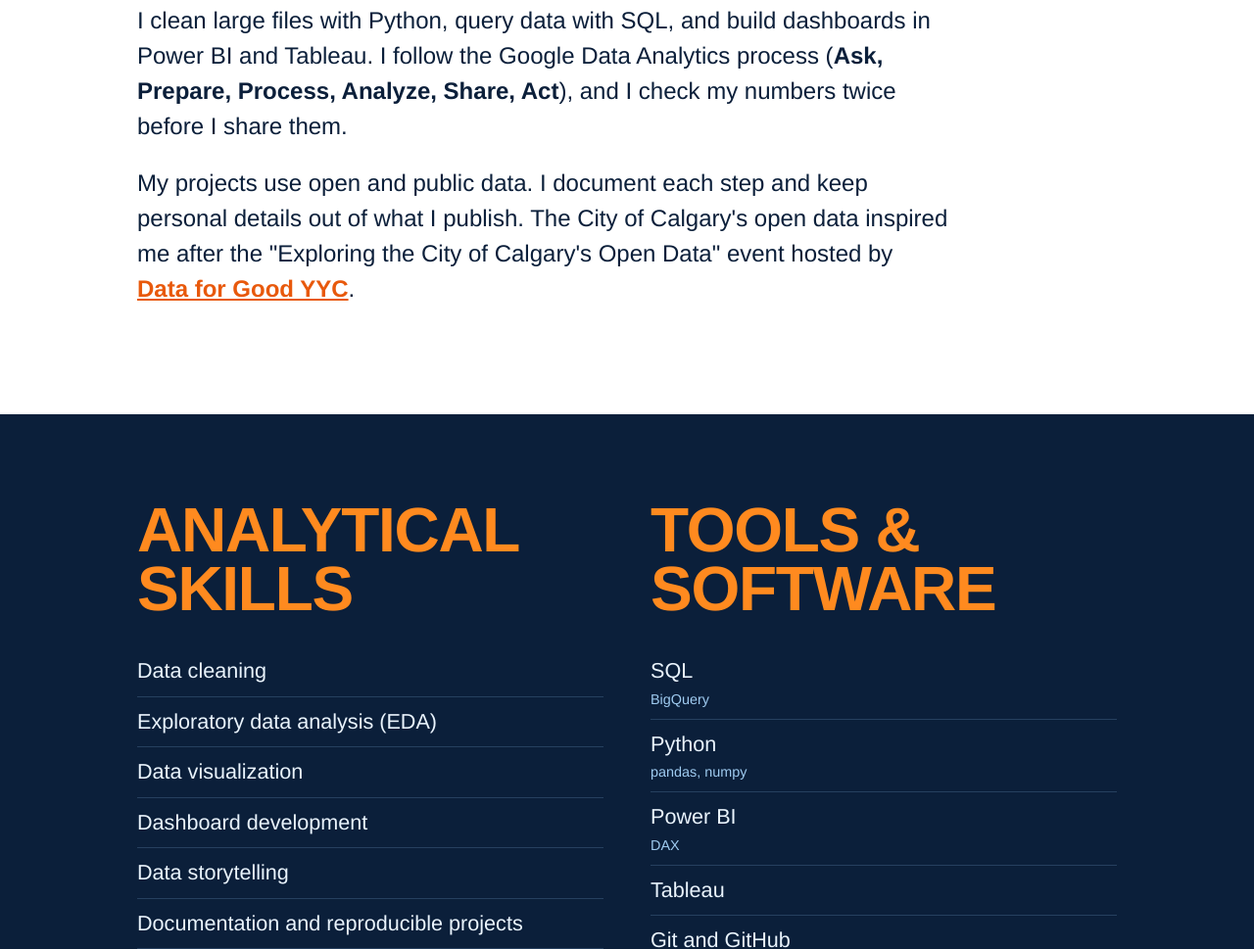
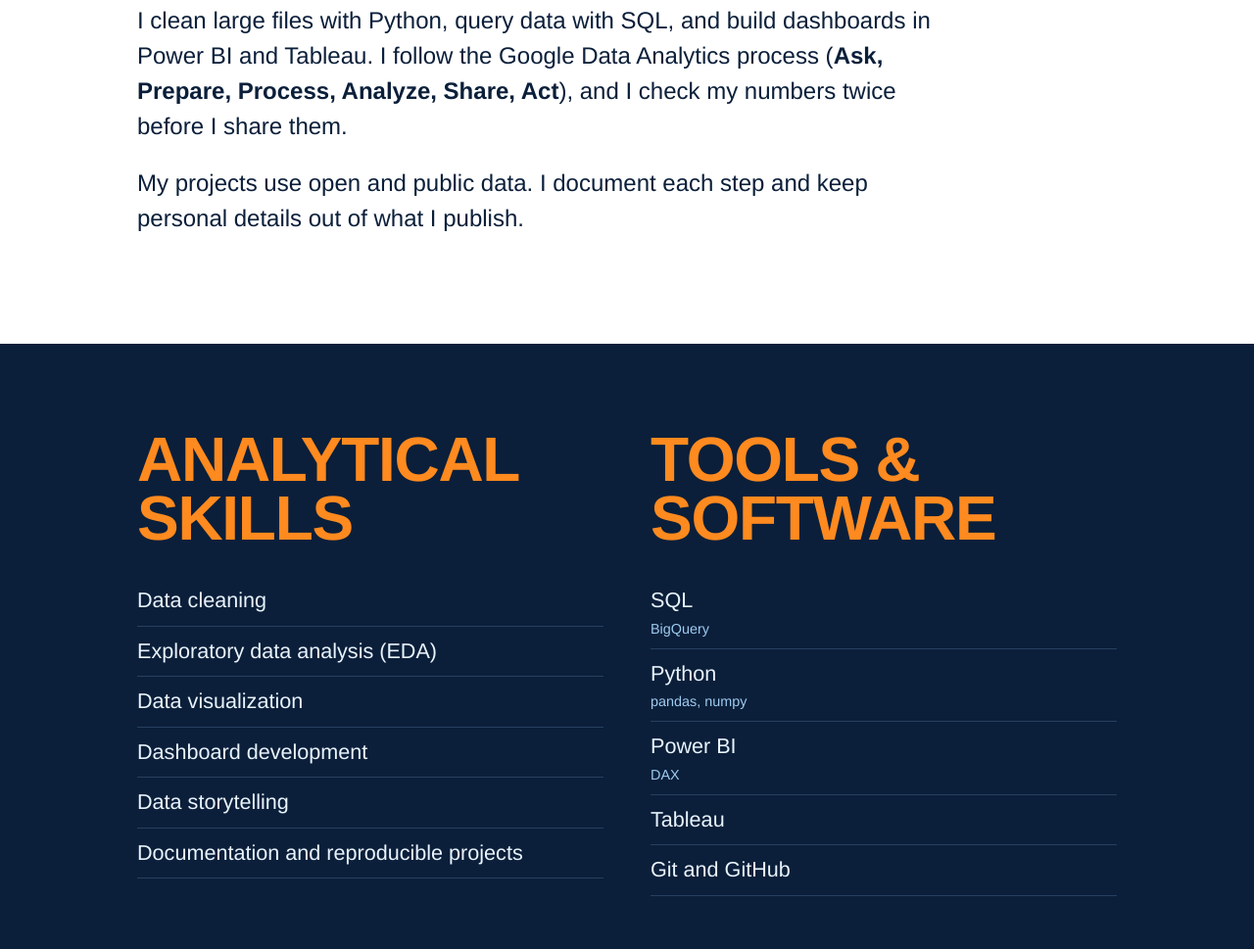
Before and after one commit to AlonaSkr/AlonaSkr.github.io, a plain HTML site: page index.html in a window 1280 px wide. Shown: the part 953-1922 px from the top of the page at 98% size. Drawn offline with Linux system fonts and the light colour scheme.

Commit message:
Remove event mention from About
Co-Authored-By: Claude Sonnet 5.5 <noreply@anthropic.com>

```diff
--- a/index.html
+++ b/index.html
@@ -34,7 +34,7 @@
       <h2 class="big">About<br>me</h2>
       <p>I'm an aspiring <b>data analyst in Calgary</b> who likes questions that start with "why did this change?" and <b>turns data into clear answers</b>.</p>
       <p>I clean large files with Python, query data with SQL, and build dashboards in Power BI and Tableau. I follow the Google Data Analytics process (<b>Ask, Prepare, Process, Analyze, Share, Act</b>), and I check my numbers twice before I share them.</p>
-      <p>My projects use open and public data. I document each step and keep personal details out of what I publish. The City of Calgary's open data inspired me after the "Exploring the City of Calgary's Open Data" event hosted by <a href="https://www.linkedin.com/company/data-for-good-yyc/">Data for Good YYC</a>.</p>
+      <p>My projects use open and public data. I document each step and keep personal details out of what I publish.</p>
     </div>
   </section>
 
```
